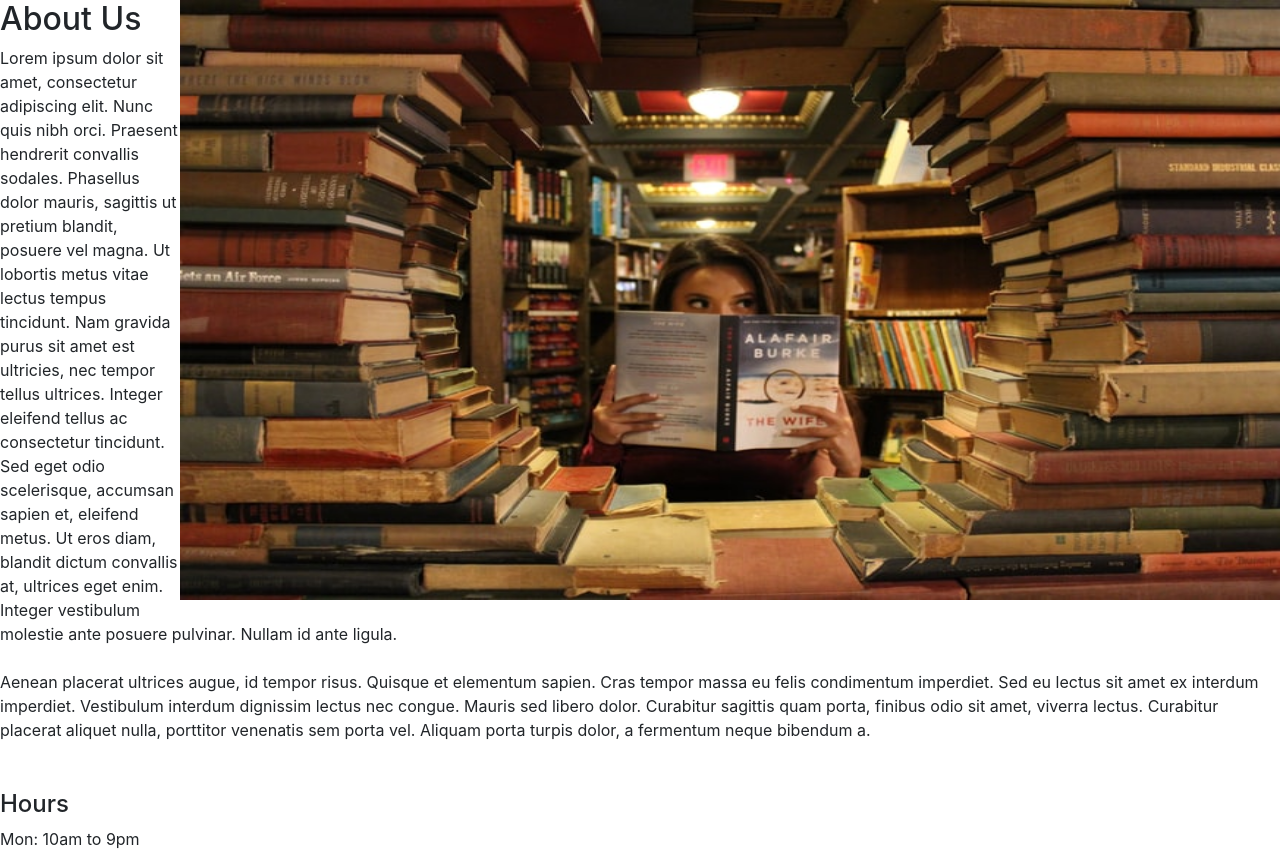
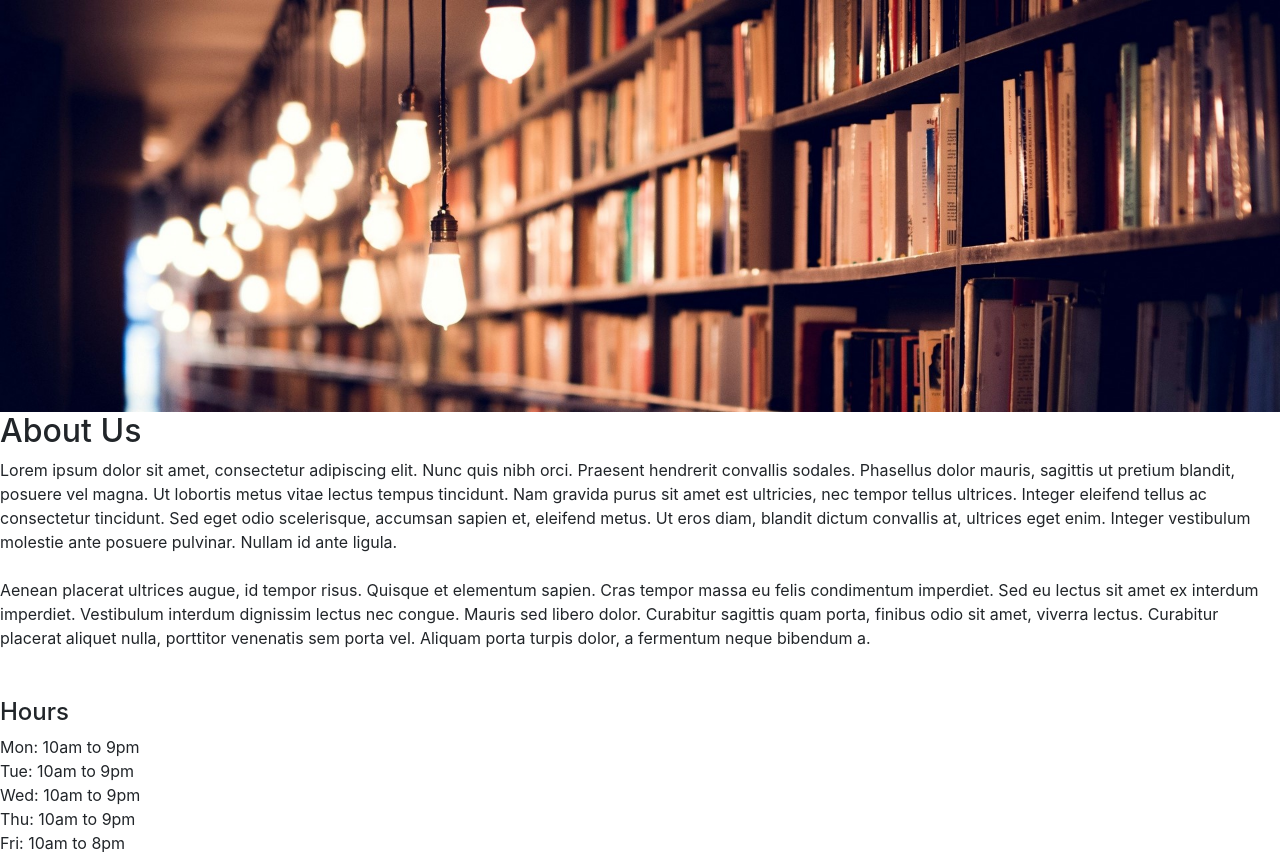
Before and after one commit to ndeal01/softwaredesign_project, a Flask app: page / in a window 1280 px wide. Shown: the part 78-930 px from the top of the page. Run offline with Flask 2, Linux system fonts and the light colour scheme; some libraries are stand-ins or nearby versions.

Commit message:
fixed home page image

```diff
--- a/templates/index.html
+++ b/templates/index.html
@@ -15,7 +15,7 @@
 </div>
 
 <br>
-<p><img src="static/images/girl_library.jpg" alt="Reading A Book" style="float:right" width="1100px" height="600px"></p>
+<p><img src="static/images/books2.jpg" alt="bookshelf" style="float:right" width="100%" height="100%"></p>
 
 <div class ="about">
   <h2>About Us</h2>
```
Also changed, not shown: static/images/books.jpg (added), static/images/books2.jpg (added).
